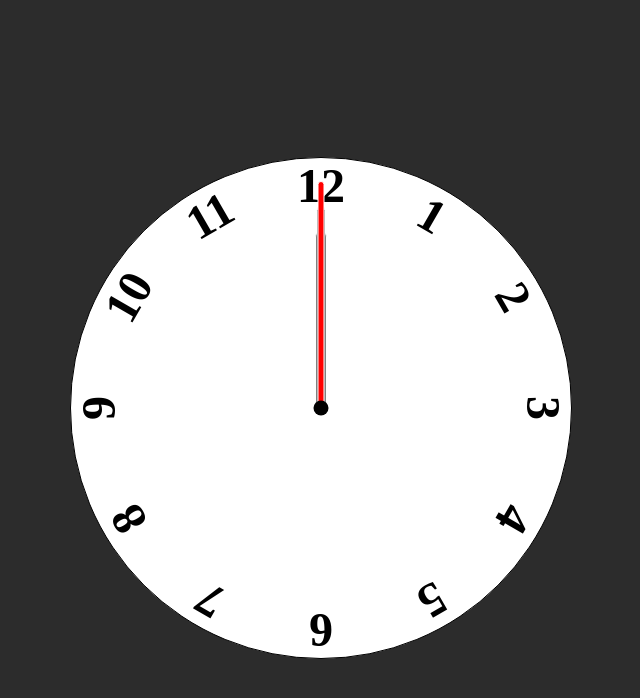
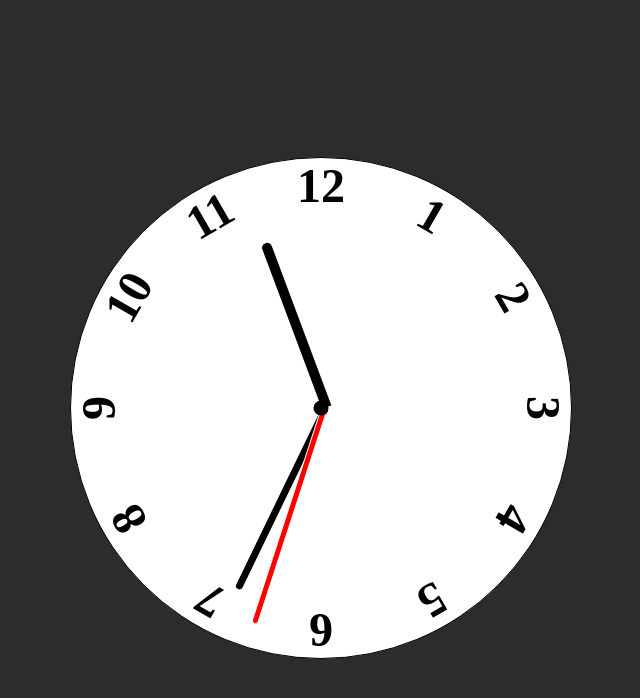
Before and after one commit to nivancheva/analog-clock-vue, a Vue app: page / in a window 1280 px wide. Shown: the top 698 px of the page, without its empty margins (319-959 px from the left). Built offline with nearby package versions, Linux system fonts and the light colour scheme.

Commit message:
fix calc

```diff
--- a/src/App.vue
+++ b/src/App.vue
@@ -1,32 +1,30 @@
 <script setup>
-import { ref, onMounted, reactive } from "vue";
+import { ref, onMounted} from "vue";
 
 const hourHand = ref("");
 const minuteHand = ref("");
 const secondHand = ref("");
 const currentDate = ref(new Date());
 
+const secDeg = ref(0);
+const minDeg = ref(0);
+const hourDeg = ref(0);
 
-function setRotation(element,rotationRatio) {
-  return reactive({
-    '--rotation': rotationRatio.value * 360
-  })
-}
 onMounted(() => {
-  setInterval(() => {
+  const updateClock= setInterval(() => {
 
     currentDate.value = new Date();
-    const secondsRatio = currentDate.value.getSeconds() / 60;
-    const minutesRatio = (secondsRatio + currentDate.value.getMinutes()) / 60;
-    const hoursRatio = (minutesRatio + currentDate.value.getHours()) / 12;
+    const sec = currentDate.value.getSeconds();
+    const min = currentDate.value.getMinutes();
+    const hour = currentDate.value.getHours();
 
-    setRotation(secondHand.value, secondsRatio);
-    setRotation(minuteHand.value, minutesRatio);
-    setRotation(hourHand.value, hoursRatio);
-
+    secDeg.value = ((sec / 60) * 360) + 90;
+    minDeg.value = ((min / 60) * 360) + ((sec / 60) * 6) + 90;
+    hourDeg.value = ((hour / 12) * 360) + ((min / 60) * 30) + 90;
 
   }, 1000);
 });
+
 
 
 </script>
@@ -34,9 +32,9 @@ onMounted(() => {
 <template>
  <div class="clock-dial">
     <div class="point"></div>
-    <div class="hand hour" ref="hourHand" :style="setRotation"></div>
-    <div class="hand minute" ref="minuteHand" :style="setRotation"></div>
-    <div class="hand second" ref="secondHand" :style="setRotation"></div>
+    <div class="hand hour" ref="hourHand" :style="{transform: `rotate(${hourDeg}deg)`}"></div>
+    <div class="hand minute" ref="minuteHand" :style="{transform: `rotate(${minDeg}deg)`}"></div>
+    <div class="hand second" ref="secondHand" :style="{transform: `rotate(${secDeg}deg)`}"></div>
     <div class="hour" v-for="(n, i) in 12" :key="i" :class='["num"+ i]'>{{n}}</div>
  </div>
 </template>
@@ -101,7 +99,6 @@ onMounted(() => {
 .num10 {--rotation: 330deg}
 
 .hand {
-  --rotation: 0;
   position: absolute;
   bottom: 50%;
   left: 50%;
@@ -110,7 +107,7 @@ onMounted(() => {
   border-top-right-radius: 10px;
   transform-origin: bottom;
   z-index: 10;
-  transform: translateX(-50%) rotate(calc(var(--rotation) * 1deg));
+  transform: translateX(-50%);
 }
 
 .hand.second {
```
